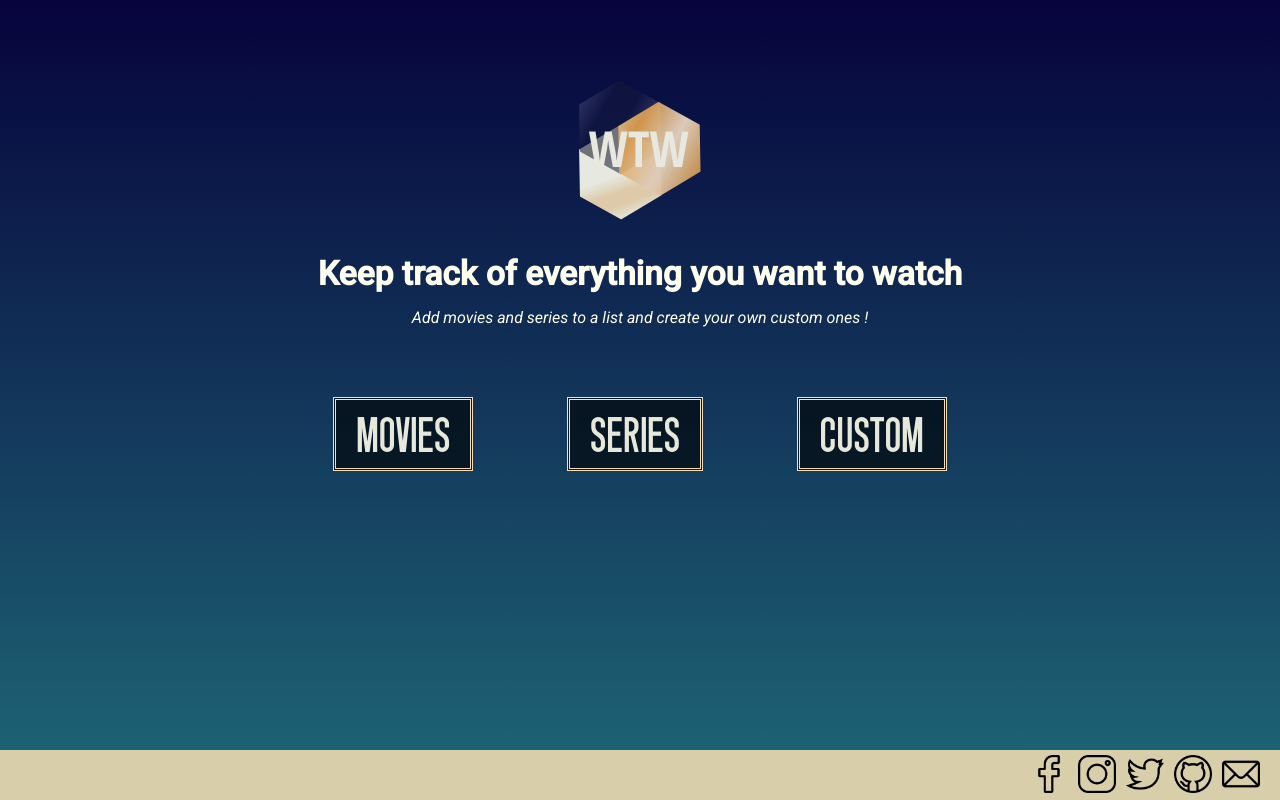
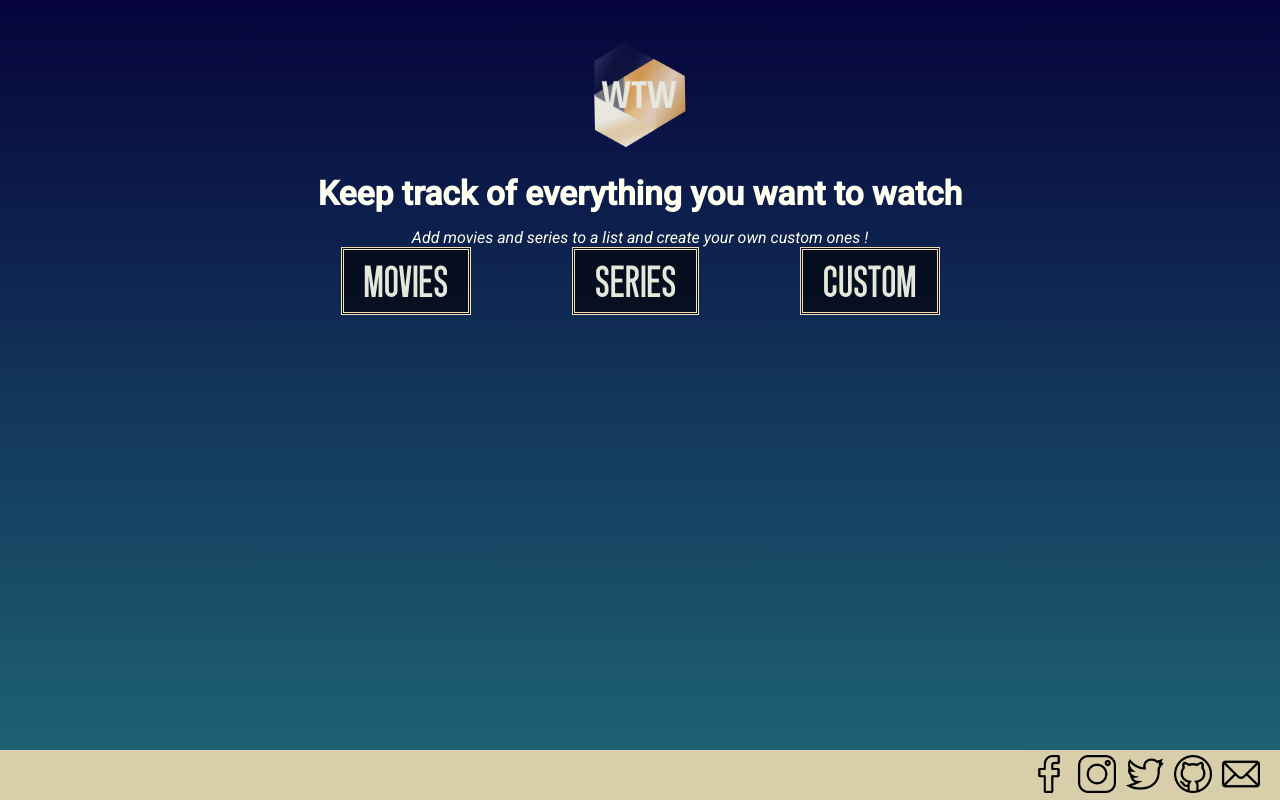
Before and after one commit to JeremieLeym/WhatToWatch, a plain HTML site: page index.html in a window 1280 px wide. Drawn offline with Linux system fonts and the light colour scheme.

Commit message:
Add files via upload

```diff
--- a/index.css
+++ b/index.css
@@ -40,8 +40,7 @@ footer{
 }
 
 .main{
-    margin-top: min(50px);
-
+    margin-top: 50px;
 }
 
 .logo{
@@ -133,7 +132,21 @@ button:hover{
     }
 }
 
-@media screen and (max-height : 6800px){
+@media screen and (max-height : 800px){
+    .main{
+        margin-top: 20px;
+    }
+    .logo img{
+        height: 150px;
+    }
+
+    button{
+        font-size: 45px;
+    }
+
+    nav{
+        margin-top: 0px;
+    }
 }
 
 /*ANIMATIONS*/
```
